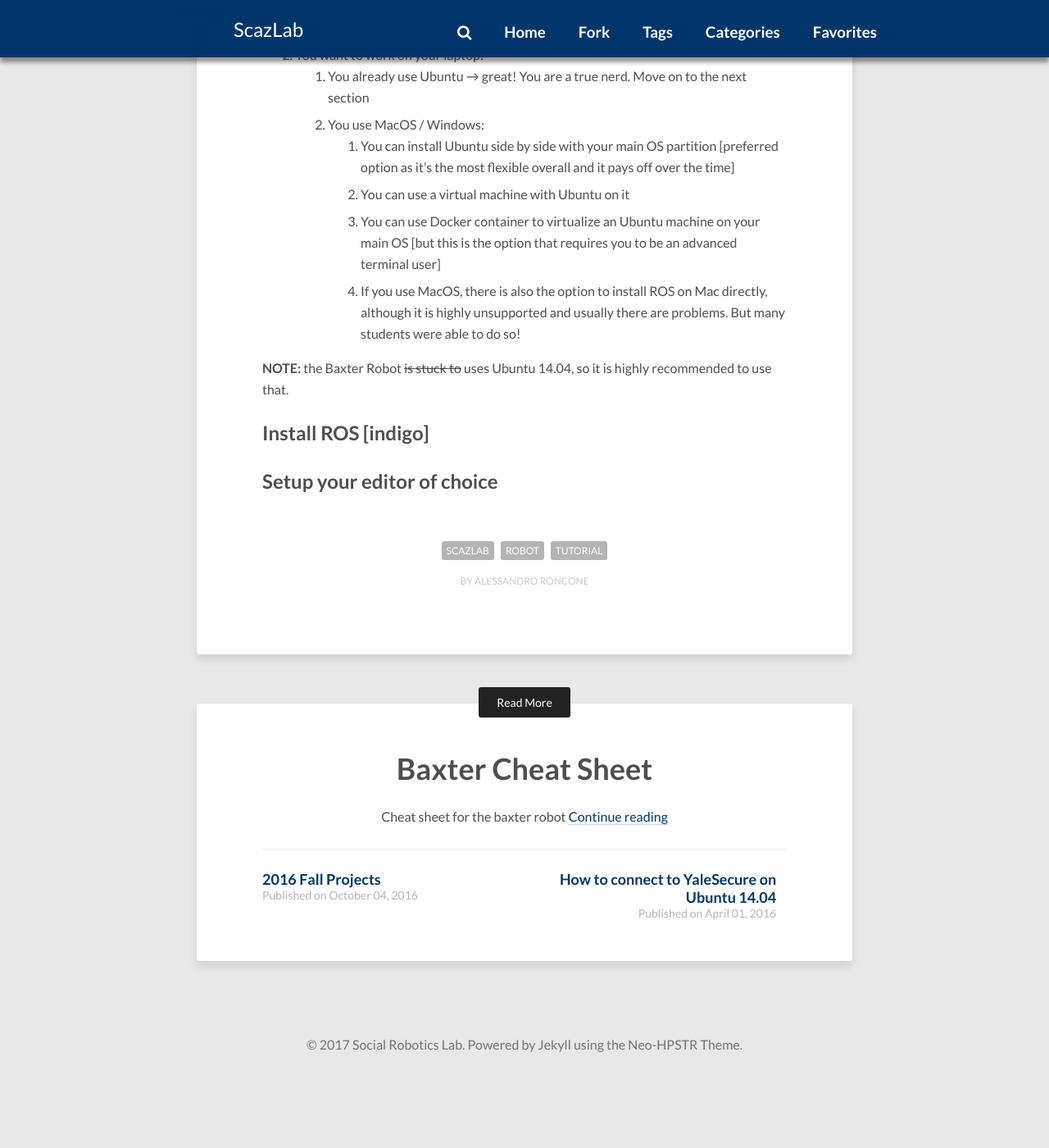
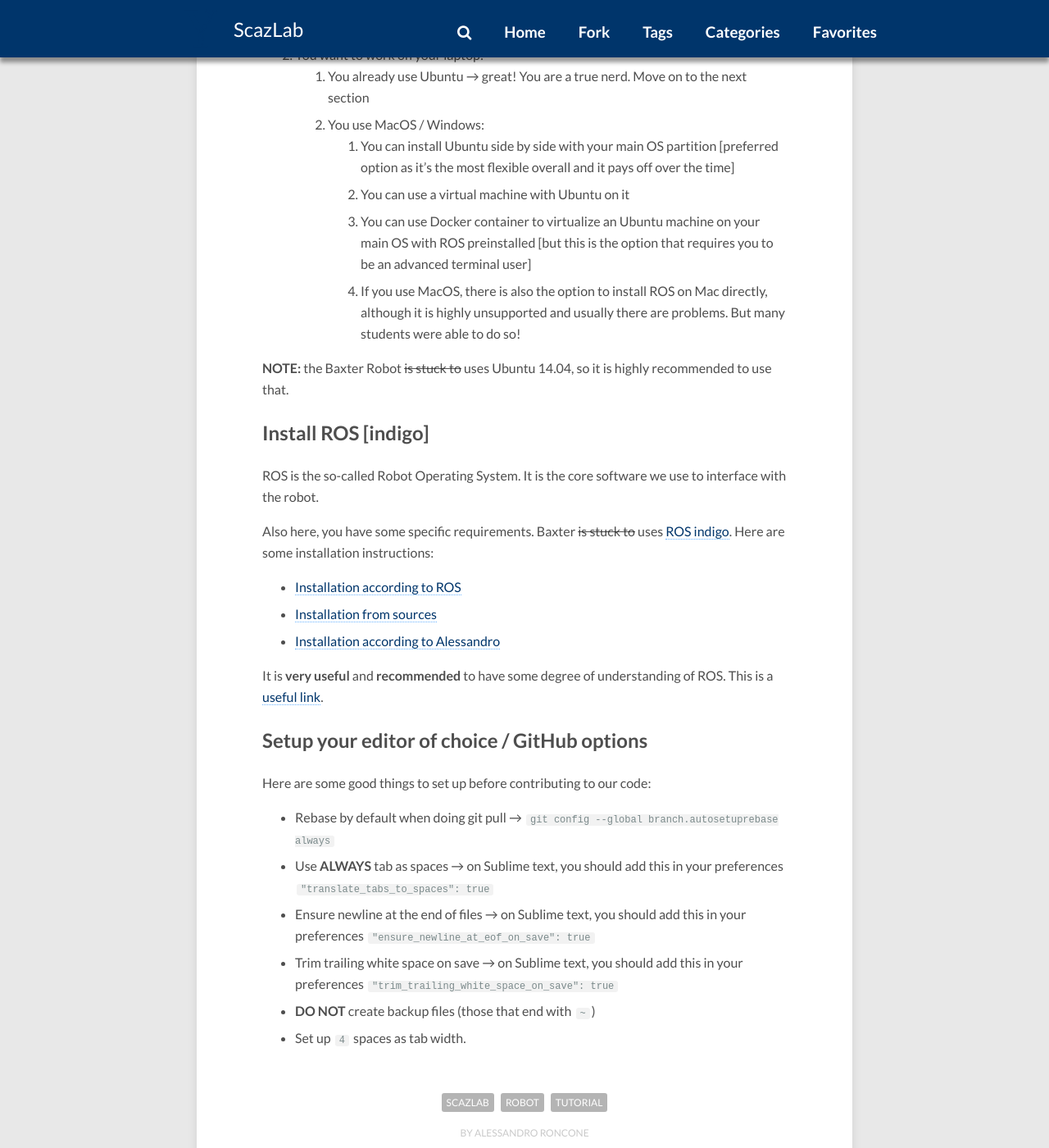
Before and after one commit to ScazLab/ScazLab.github.io, a Jekyll site: the page built from _posts/2017-09-19-Start-in-the-lab.md, in a window 1280 px wide and 1400 px high, scrolled down 1713 px. Shown: the whole window at 82% size. Built offline with Jekyll 4.4.1, drawn with Linux system fonts in a browser that asks for light colours; nearby versions of some CDN libraries; comment, search, counter and statistics services are not loaded; before the commit the page ends 3028 px from its top, so only the background shows below that; some of the changed text lies outside the part shown.

Commit message:
[labcs] minor fix

```diff
--- a/_posts/2017-09-19-Start-in-the-lab.md
+++ b/_posts/2017-09-19-Start-in-the-lab.md
@@ -31,17 +31,36 @@ Linux (and Ubuntu) is our operating system of choice. It is not important to be
 
 You have the following options:
 
- 1. You don't want to use your laptop: we can provide you with a machine with Ubuntu and ROS pre-installed (or we may ask you to do the job)
- 2. You want to work on your laptop:
+1. You don't want to use your laptop: we can provide you with a machine with Ubuntu and ROS pre-installed (or we may ask you to do the job)
+2. You want to work on your laptop:
     1. You already use Ubuntu → great! You are a true nerd. Move on to the next section
     2. You use MacOS / Windows:
         1. You can install Ubuntu side by side with your main OS partition [preferred option as it's the most flexible overall and it pays off over the time]
         2. You can use a virtual machine with Ubuntu on it
-        3. You can use Docker container to virtualize an Ubuntu machine on your main OS [but this is the option that requires you to be an advanced terminal user]
+        3. You can use Docker container to virtualize an Ubuntu machine on your main OS with ROS preinstalled [but this is the option that requires you to be an advanced terminal user]
         4. If you use MacOS, there is also the option to install ROS on Mac directly, although it is highly unsupported and usually there are problems. But many students were able to do so!
 
 **NOTE:** the Baxter Robot ~~is stuck to~~ uses Ubuntu 14.04, so it is highly recommended to use that.
 
 ## Install ROS [indigo]
 
-## Setup your editor of choice
+ROS is the so-called Robot Operating System. It is the core software we use to interface with the robot.
+
+Also here, you have some specific requirements. Baxter ~~is stuck to~~ uses [ROS indigo](http://wiki.ros.org/indigo). Here are some installation instructions:
+
+  - [Installation according to ROS](http://wiki.ros.org/indigo/Installation/Ubuntu)
+  - [Installation from sources](http://wiki.ros.org/indigo/Installation/Source)
+  - [Installation according to Alessandro](https://alecive.github.io/ros_installation.html)
+
+It is **very useful** and **recommended** to have some degree of understanding of ROS. This is a [useful link](https://alecive.github.io/ros_concepts.html).
+
+## Setup your editor of choice / GitHub options
+
+Here are some good things to set up before contributing to our code:
+
+ * Rebase by default when doing git pull → `git config --global branch.autosetuprebase always`
+ * Use **ALWAYS** tab as spaces → on Sublime text, you should add this in your preferences `"translate_tabs_to_spaces": true`
+ * Ensure newline at the end of files → on Sublime text, you should add this in your preferences `"ensure_newline_at_eof_on_save": true`
+ * Trim trailing white space on save → on Sublime text, you should add this in your preferences `"trim_trailing_white_space_on_save": true`
+ * **DO NOT** create backup files (those that end with `~`)
+ * Set up `4` spaces as tab width.
```
